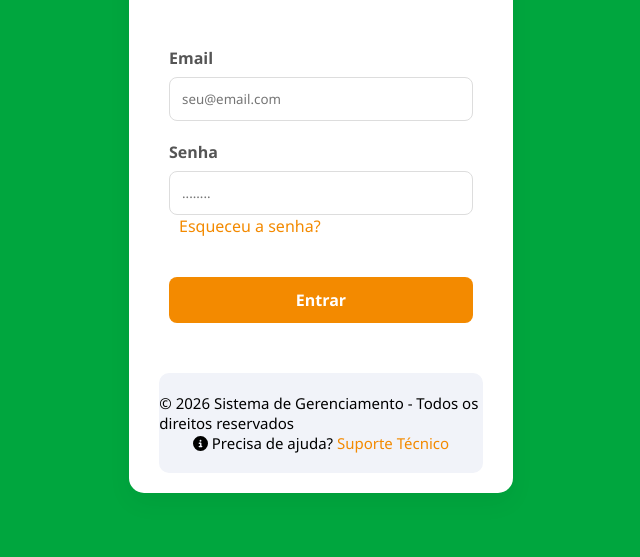
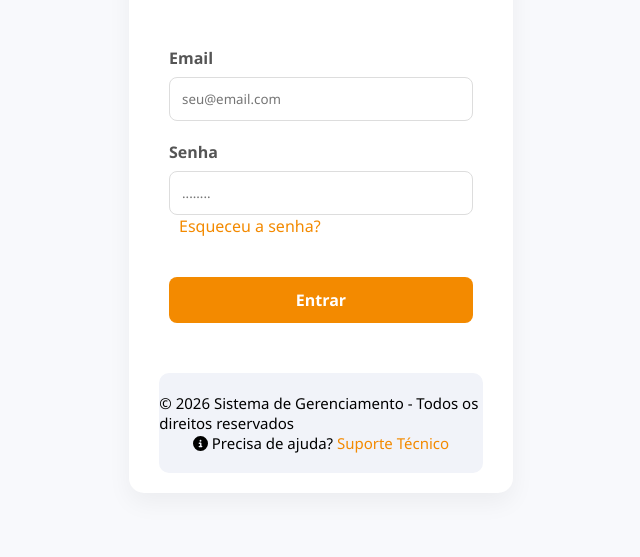
Before and after one commit to GeovanaEduarda/sistema_de_gestao_cardapio_inteligente, a plain HTML site: page index.html in a window 1280 px wide. Shown: the part 243-800 px from the top of the page, without its empty margins (319-959 px from the left). Drawn offline with Linux system fonts and the light colour scheme.

Commit message:
Desfazendo besteira

```diff
--- a/assets/css/style.css
+++ b/assets/css/style.css
@@ -27,9 +27,8 @@
 body{
     display: flex;
     min-height: 100vh;
-    /* background-color: var(--cor-fundo); */
-    height: 10px;
-    background-color: #00A63E;
+    background-color: var(--cor-fundo);
+    height: 100%;
     /* margin: 0;
     overflow: hidden; */
 }
```
